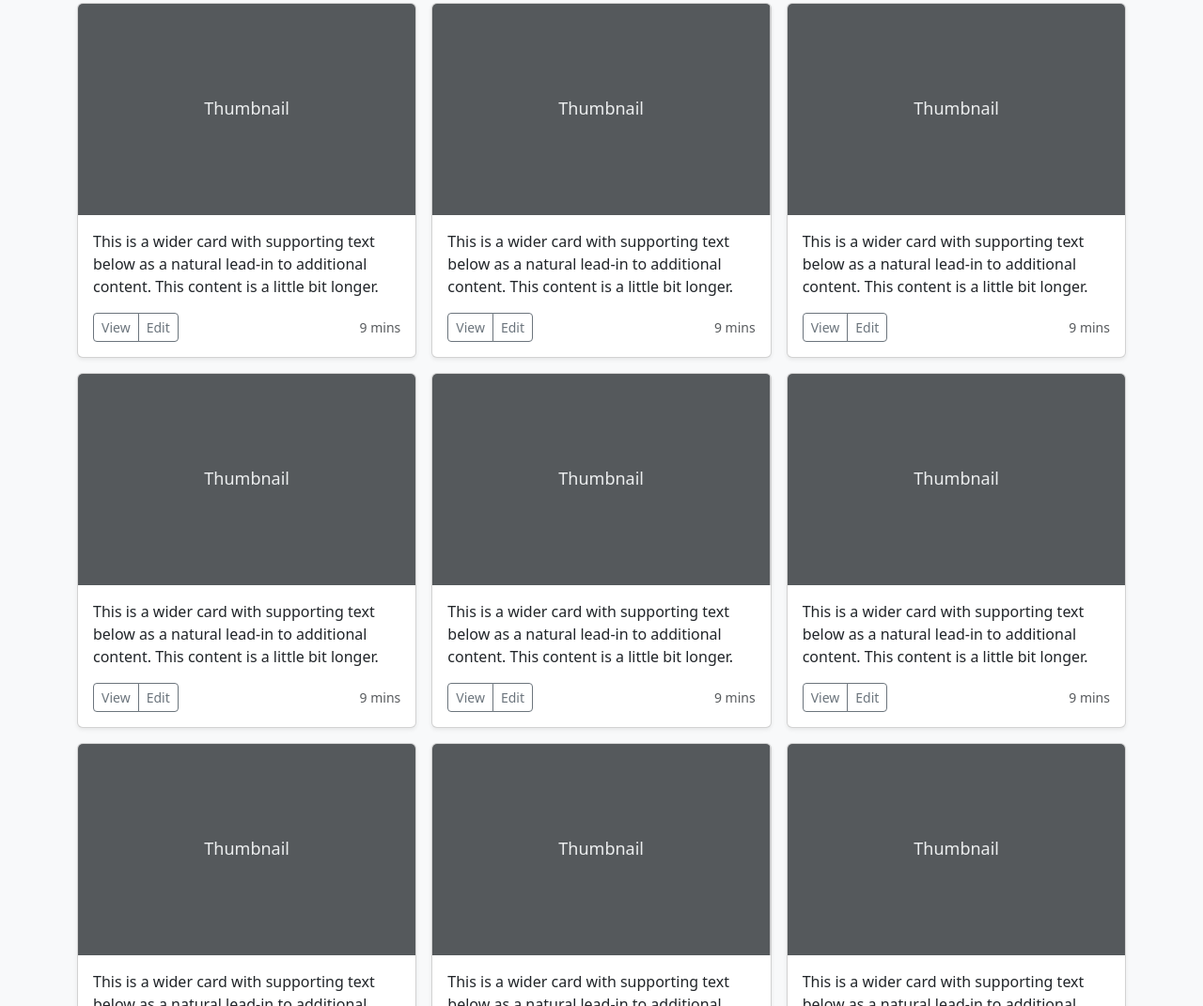
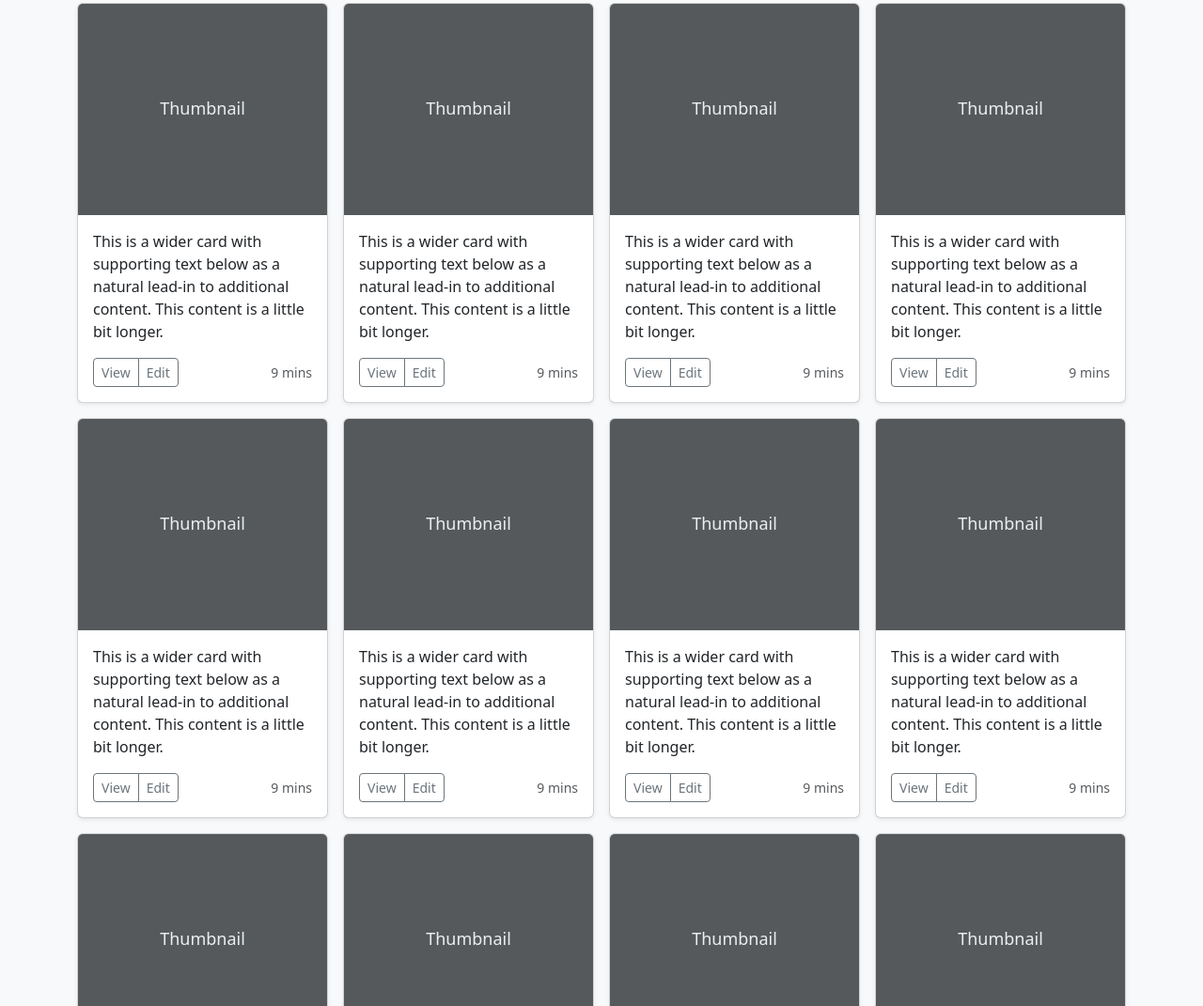
Before and after one commit to maisaownova/Pasos_eshop, a plain HTML site: page index.html in a window 1280 px wide. Shown: the part 525-1596 px from the top of the page at 94% size. Drawn offline with nearby package versions, Linux system fonts and the light colour scheme.

Commit message:
4 sloupce

```diff
--- a/index.html
+++ b/index.html
@@ -92,7 +92,7 @@
         <div class="album py-5 bg-light">
             <div class="container">
 
-                <div class="row row-cols-1 row-cols-sm-2 row-cols-md-3 g-3">
+                <div class="row row-cols-1 row-cols-sm-2 row-cols-md-4 g-3">
                     <div class="col">
                         <div class="card shadow-sm">
                             <svg class="bd-placeholder-img card-img-top" width="100%" height="225"
@@ -162,7 +162,75 @@
                             </div>
                         </div>
                     </div>
+                    <div class="col">
+                        <div class="card shadow-sm">
+                            <svg class="bd-placeholder-img card-img-top" width="100%" height="225"
+                                xmlns="http://www.w3.org/2000/svg" role="img" aria-label="Placeholder: Thumbnail"
+                                preserveAspectRatio="xMidYMid slice" focusable="false">
+                                <title>Placeholder</title>
+                                <rect width="100%" height="100%" fill="#55595c" /><text x="50%" y="50%" fill="#eceeef"
+                                    dy=".3em">Thumbnail</text>
+                            </svg>
 
+                            <div class="card-body">
+                                <p class="card-text">This is a wider card with supporting text below as a natural
+                                    lead-in to additional content. This content is a little bit longer.</p>
+                                <div class="d-flex justify-content-between align-items-center">
+                                    <div class="btn-group">
+                                        <button type="button" class="btn btn-sm btn-outline-secondary">View</button>
+                                        <button type="button" class="btn btn-sm btn-outline-secondary">Edit</button>
+                                    </div>
+                                    <small class="text-muted">9 mins</small>
+                                </div>
+                            </div>
+                        </div>
+                    </div>
+                    <div class="col">
+                        <div class="card shadow-sm">
+                            <svg class="bd-placeholder-img card-img-top" width="100%" height="225"
+                                xmlns="http://www.w3.org/2000/svg" role="img" aria-label="Placeholder: Thumbnail"
+                                preserveAspectRatio="xMidYMid slice" focusable="false">
+                                <title>Placeholder</title>
+                                <rect width="100%" height="100%" fill="#55595c" /><text x="50%" y="50%" fill="#eceeef"
+                                    dy=".3em">Thumbnail</text>
+                            </svg>
+
+                            <div class="card-body">
+                                <p class="card-text">This is a wider card with supporting text below as a natural
+                                    lead-in to additional content. This content is a little bit longer.</p>
+                                <div class="d-flex justify-content-between align-items-center">
+                                    <div class="btn-group">
+                                        <button type="button" class="btn btn-sm btn-outline-secondary">View</button>
+                                        <button type="button" class="btn btn-sm btn-outline-secondary">Edit</button>
+                                    </div>
+                                    <small class="text-muted">9 mins</small>
+                                </div>
+                            </div>
+                        </div>
+                    </div>
+                    <div class="col">
+                        <div class="card shadow-sm">
+                            <svg class="bd-placeholder-img card-img-top" width="100%" height="225"
+                                xmlns="http://www.w3.org/2000/svg" role="img" aria-label="Placeholder: Thumbnail"
+                                preserveAspectRatio="xMidYMid slice" focusable="false">
+                                <title>Placeholder</title>
+                                <rect width="100%" height="100%" fill="#55595c" /><text x="50%" y="50%" fill="#eceeef"
+                                    dy=".3em">Thumbnail</text>
+                            </svg>
+
+                            <div class="card-body">
+                                <p class="card-text">This is a wider card with supporting text below as a natural
+                                    lead-in to additional content. This content is a little bit longer.</p>
+                                <div class="d-flex justify-content-between align-items-center">
+                                    <div class="btn-group">
+                                        <button type="button" class="btn btn-sm btn-outline-secondary">View</button>
+                                        <button type="button" class="btn btn-sm btn-outline-secondary">Edit</button>
+                                    </div>
+                                    <small class="text-muted">9 mins</small>
+                                </div>
+                            </div>
+                        </div>
+                    </div>
                     <div class="col">
                         <div class="card shadow-sm">
                             <svg class="bd-placeholder-img card-img-top" width="100%" height="225"
```
